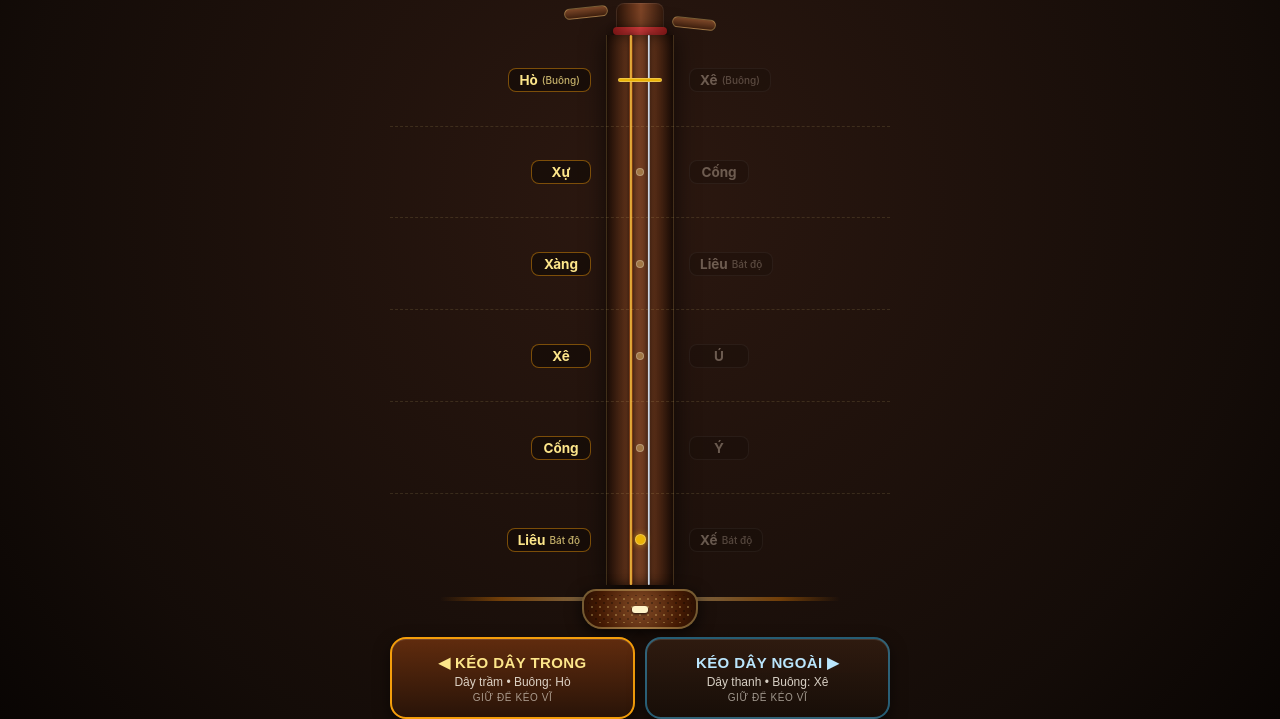
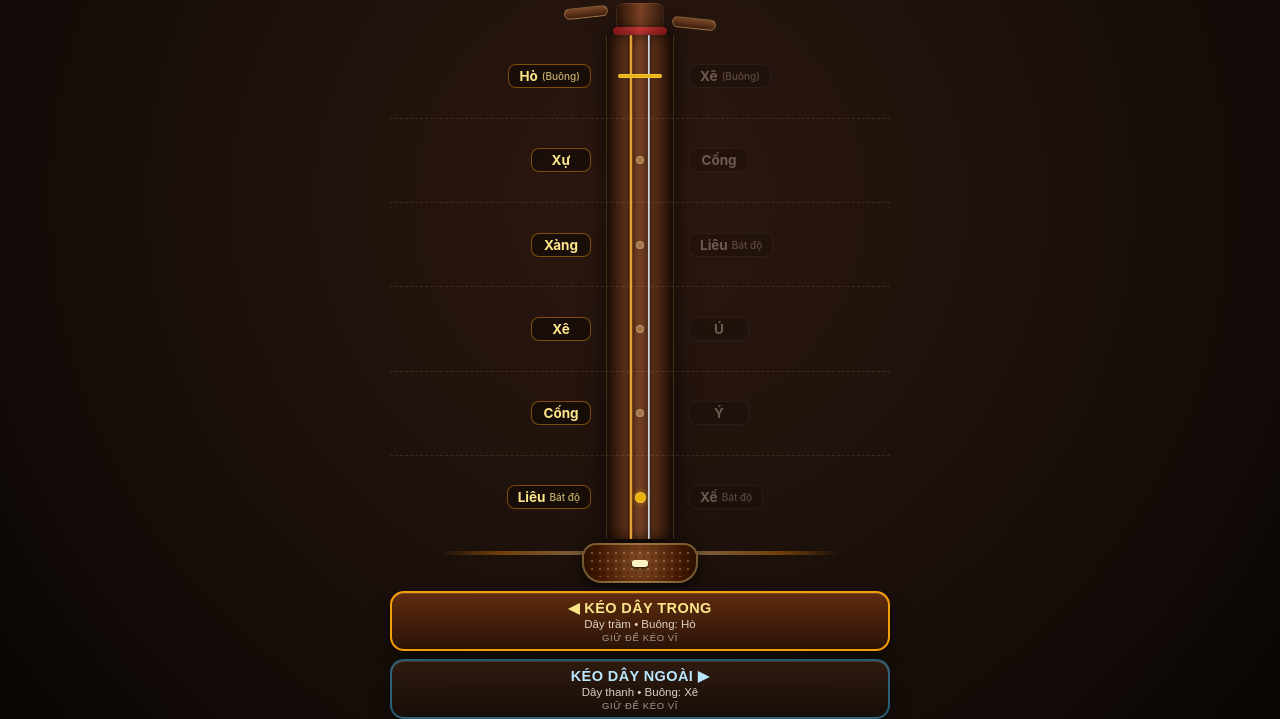
Before and after one commit to Code-Lagi/danco, a plain HTML site: page index.html in a window 1280 px wide. Shown: the part 81-800 px from the top of the page. Drawn offline with Linux system fonts and the light colour scheme.

Commit message:
Update index.html

```diff
--- a/index.html
+++ b/index.html
@@ -545,11 +545,11 @@
       100% { transform: translateX(16px); }
     }
 
-    /* Bottom Two Bow Buttons */
+    /* Bottom Two Bow Buttons (Stacked 1 Column) */
     .bow-controls {
       display: grid;
-      grid-template-columns: 1fr 1fr;
-      gap: 10px;
+      grid-template-columns: 1fr;
+      gap: 8px;
       padding-top: 6px;
       flex-shrink: 0;
       z-index: 20;
@@ -557,8 +557,8 @@
 
     .bow-btn {
       position: relative;
-      height: 82px;
-      border-radius: 16px;
+      height: 60px;
+      border-radius: 14px;
       border: 2px solid rgba(255, 255, 255, 0.15);
       background: linear-gradient(180deg, rgba(48, 28, 16, 0.95) 0%, rgba(24, 14, 8, 0.98) 100%);
       color: var(--ivory);
@@ -566,7 +566,7 @@
       flex-direction: column;
       align-items: center;
       justify-content: center;
-      gap: 3px;
+      gap: 2px;
       touch-action: none;
       cursor: pointer;
       box-shadow: 0 6px 16px rgba(0, 0, 0, 0.5), inset 0 1px 0 rgba(255, 255, 255, 0.12);
@@ -588,21 +588,21 @@
     }
 
     .bow-btn.active.inner {
-      transform: scale(0.97);
+      transform: scale(0.98);
       background: linear-gradient(180deg, #b45309 0%, #78350f 100%);
       border-color: #fde047;
       box-shadow: 0 0 22px var(--amber-glow), inset 0 0 12px rgba(255, 255, 255, 0.2);
     }
 
     .bow-btn.active.outer {
-      transform: scale(0.97);
+      transform: scale(0.98);
       background: linear-gradient(180deg, #0284c7 0%, #075985 100%);
       border-color: #bae6fd;
       box-shadow: 0 0 22px rgba(56, 189, 248, 0.55), inset 0 0 12px rgba(255, 255, 255, 0.2);
     }
 
     .bow-btn-title {
-      font-size: 15px;
+      font-size: 14.5px;
       font-weight: 800;
       letter-spacing: 0.4px;
       display: flex;
@@ -615,13 +615,13 @@
     .bow-btn.active .bow-btn-title { color: #ffffff; }
 
     .bow-btn-sub {
-      font-size: 12px;
+      font-size: 11.5px;
       opacity: 0.85;
       font-weight: 500;
     }
 
     .bow-btn-hint {
-      font-size: 10px;
+      font-size: 9.5px;
       opacity: 0.6;
       text-transform: uppercase;
       letter-spacing: 0.6px;
@@ -788,7 +788,7 @@
       </div>
     </main>
 
-    <!-- Bottom: Two Buttons for Inner vs Outer String Bowing -->
+    <!-- Bottom: Two Buttons Stacked Vertically -->
     <footer class="bow-controls">
       <button class="bow-btn inner selected" id="bowInnerBtn" type="button">
         <div class="bow-btn-title">◀ KÉO DÂY TRONG</div>
```
